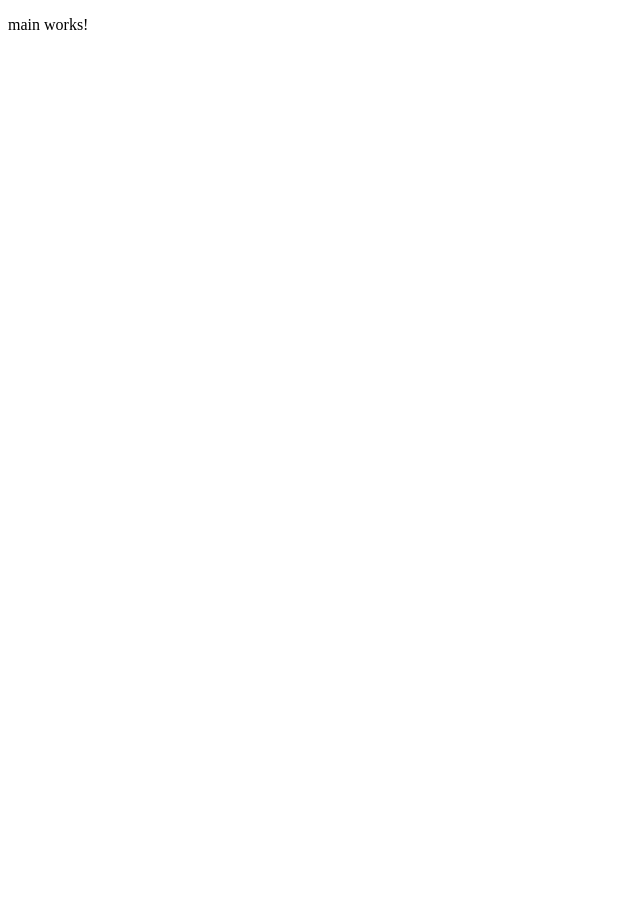
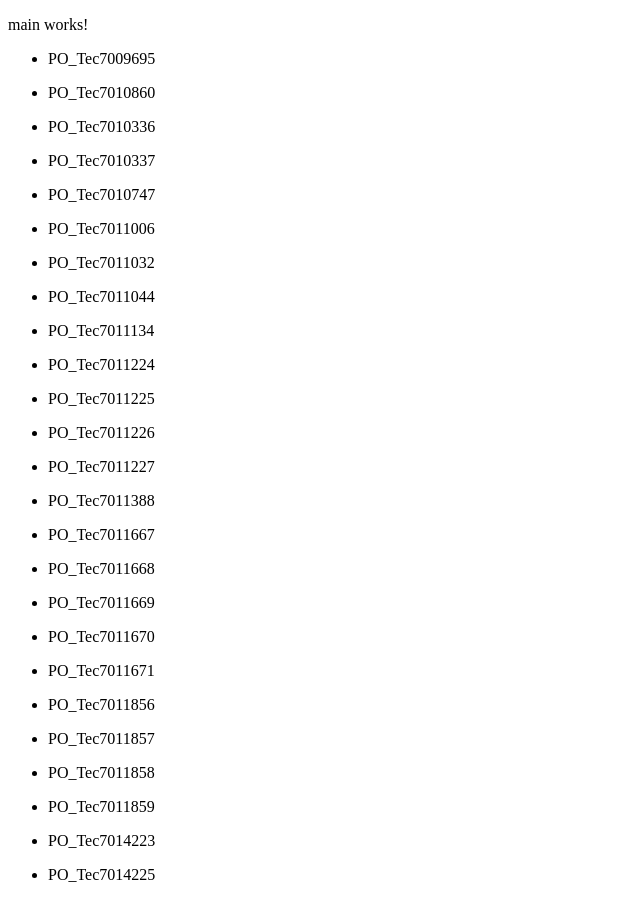
Before and after one commit to FranciscoFrontEndDeveloper/PruebaAngular, an Angular app: page /main in a window 1280 px wide. Shown: the whole page, without its empty margins (0-640 px from the left). Before the commit the page ends 800 px from the top, so only its background shows below. Built offline with nearby package versions, Linux system fonts and the light colour scheme.

Commit message:
array ofertas  functional

```diff
--- a/src/app/Components/main/main.component.html
+++ b/src/app/Components/main/main.component.html
@@ -1 +1,4 @@
 <p>main works!</p>
+<ul *ngFor="let oferta of ofertas">
+  <li>{{oferta.id}}</li>
+</ul>
--- a/src/app/Components/main/main.component.ts
+++ b/src/app/Components/main/main.component.ts
@@ -7,11 +7,13 @@ import { OfertasService } from '../../Services/ofertas.service';
   styleUrls: ['./main.component.sass']
 })
 export class MainComponent implements OnInit {
-
-  constructor(private ofertasService: OfertasService) { }
+public ofertas: any;
+  constructor(private ofertasService: OfertasService) {
+   }
 
   ngOnInit(): void {
-
+    this.ofertas = this.ofertasService.getAllOfertas();
+    console.log(this.ofertas);
   }
 
 }
```
